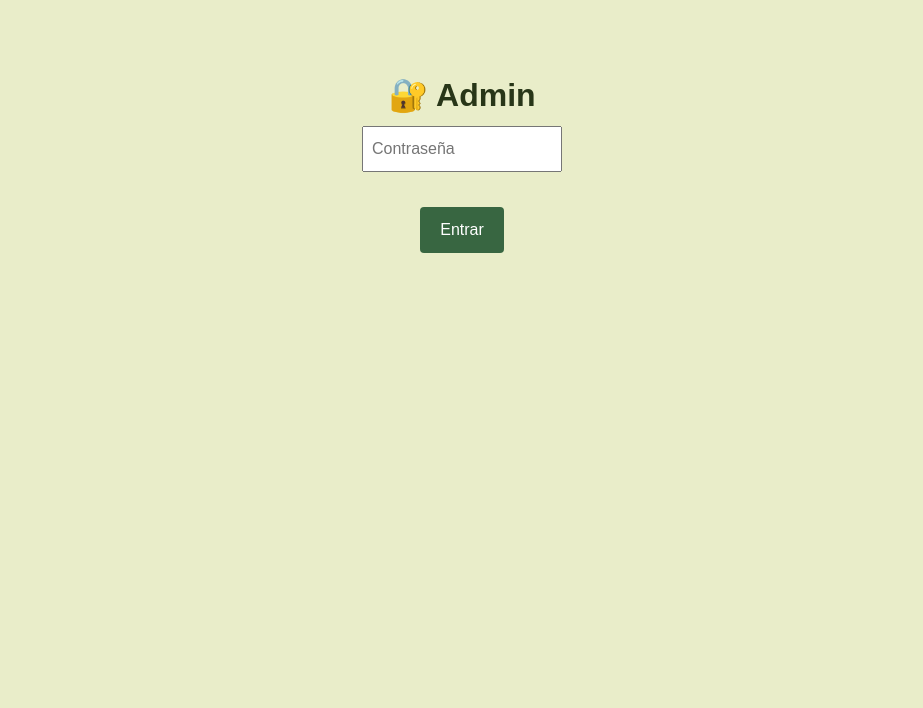
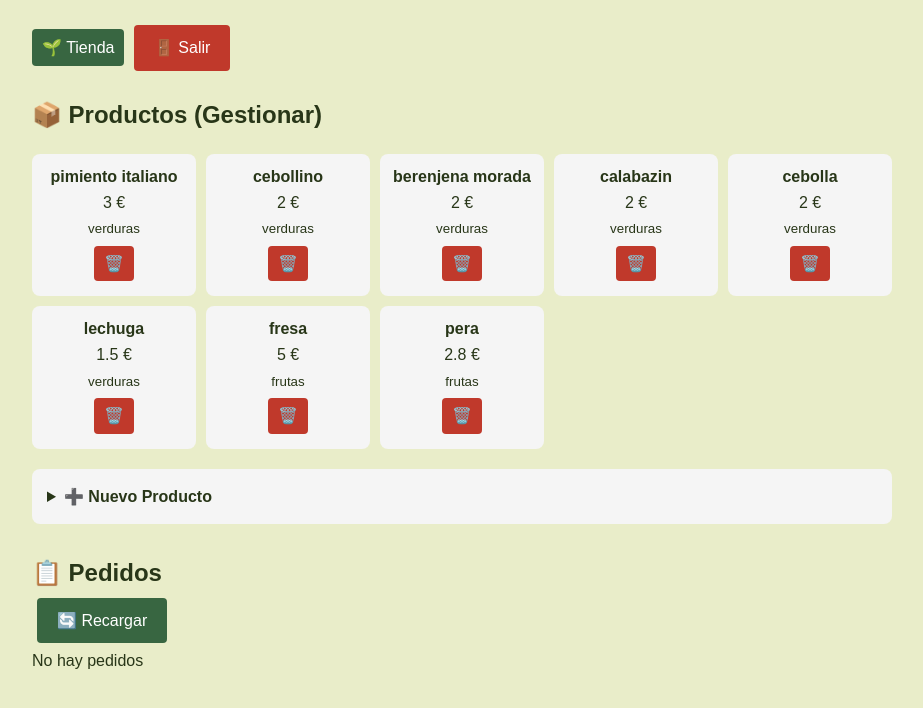
Before and after one commit to Valencina25/mi_web_static, a plain HTML site: page admin.html in a window 1280 px wide. Both pictures are taken after a click on the button "Entrar". Shown: the whole page, without its empty margins (178-1101 px from the left). Drawn offline with Linux system fonts and the light colour scheme.

Commit message:
admin sin password, directo

```diff
--- a/admin.html
+++ b/admin.html
@@ -18,7 +18,7 @@
 <body>
     <div id="login" style="text-align: center; padding: 50px;">
         <h1>🔐 Admin</h1>
-        <input type="password" id="pass" placeholder="Contraseña" style="width: 200px;">
+        <input type="password" id="pass" placeholder="Admin" style="width: 200px;">
         <br><br>
         <button onclick="entrar()">Entrar</button>
     </div>
@@ -71,14 +71,10 @@
         }
 
         function entrar() {
-            if (document.getElementById('pass').value === 'juan123') {
-                document.getElementById('login').style.display = 'none';
-                document.getElementById('admin').style.display = 'block';
-                cargar();
-                renderProds();
-            } else {
-                alert('Contraseña incorrecta');
-            }
+            document.getElementById('login').style.display = 'none';
+            document.getElementById('admin').style.display = 'block';
+            cargar();
+            renderProds();
         }
 
         function cerrar() {
```
Also changed, not shown: login.html (+1 -1 lines).
